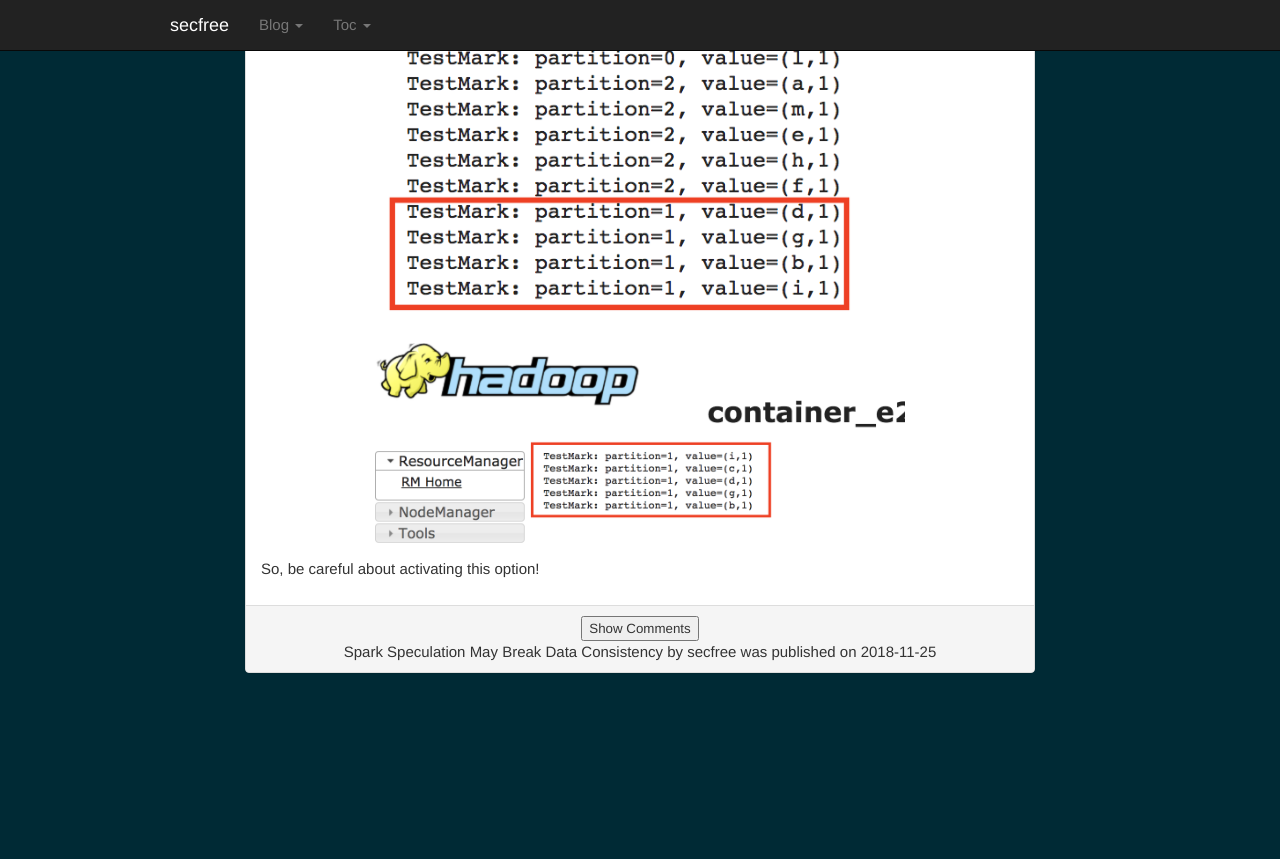
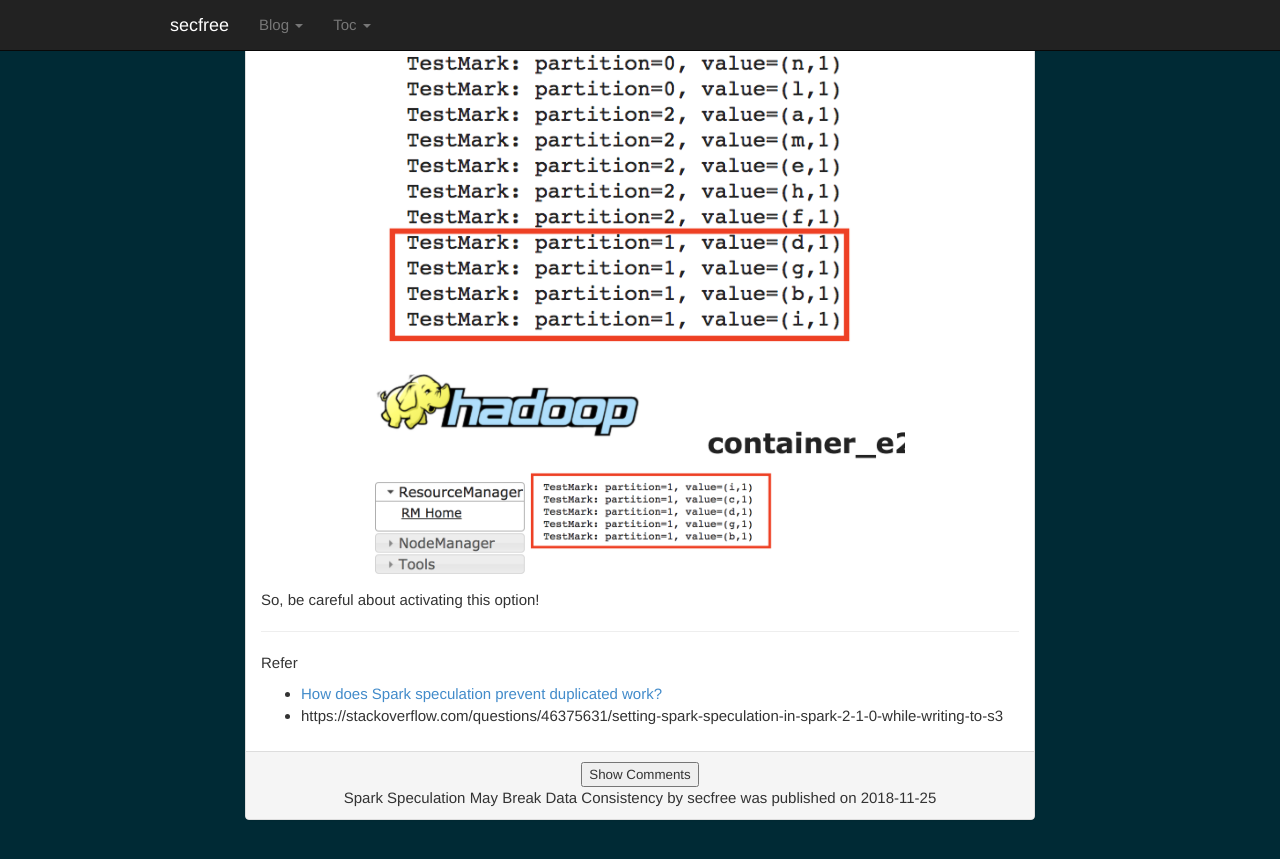
Before and after one commit to secfree/secfree.github.io, a Jekyll site: the page built from _posts/2018-11-25-spark-speculation-may-break-data-consistency.md, in a window 1280 px wide and 900 px high, scrolled down 1733 px. Shown: the top 859 px of the window. Built offline with Jekyll 4.4.1, drawn with Linux system fonts in a browser that asks for light colours; nearby versions of some CDN libraries; before the commit the page ends 2486 px from its top, so only the background shows below that.

Commit message:
Add refer

```diff
--- a/_posts/2018-11-25-spark-speculation-may-break-data-consistency.md
+++ b/_posts/2018-11-25-spark-speculation-may-break-data-consistency.md
@@ -4,6 +4,8 @@ title: "Spark Speculation May Break Data Consistency"
 ---
 
 Sometimes we may want to activate the `spark.speculation` option to speed up our job, but it may be dangerous. Why? Because part of our output/update actions may be duplicated, which may break data consistency.
+
+---
 
 Let's show it by a simple test.
 
@@ -85,3 +87,10 @@ Then we check the `stdout` of each task and can find duplicate items
 <img src="/downloads/spark.speculation.4.png" width="70%">
 
 So, be careful about activating this option!
+
+---
+
+Refer
+
+- [How does Spark speculation prevent duplicated work?](http://apache-spark-user-list.1001560.n3.nabble.com/How-does-Spark-speculation-prevent-duplicated-work-td9777.html)
+- https://stackoverflow.com/questions/46375631/setting-spark-speculation-in-spark-2-1-0-while-writing-to-s3
```
